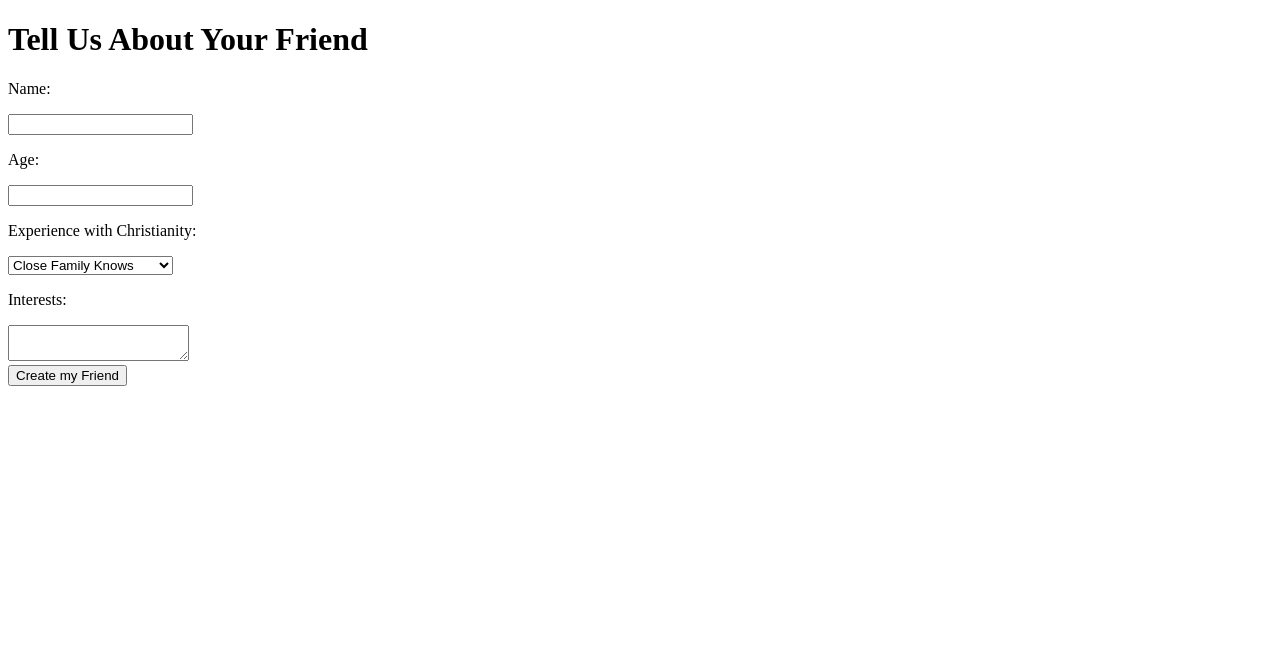
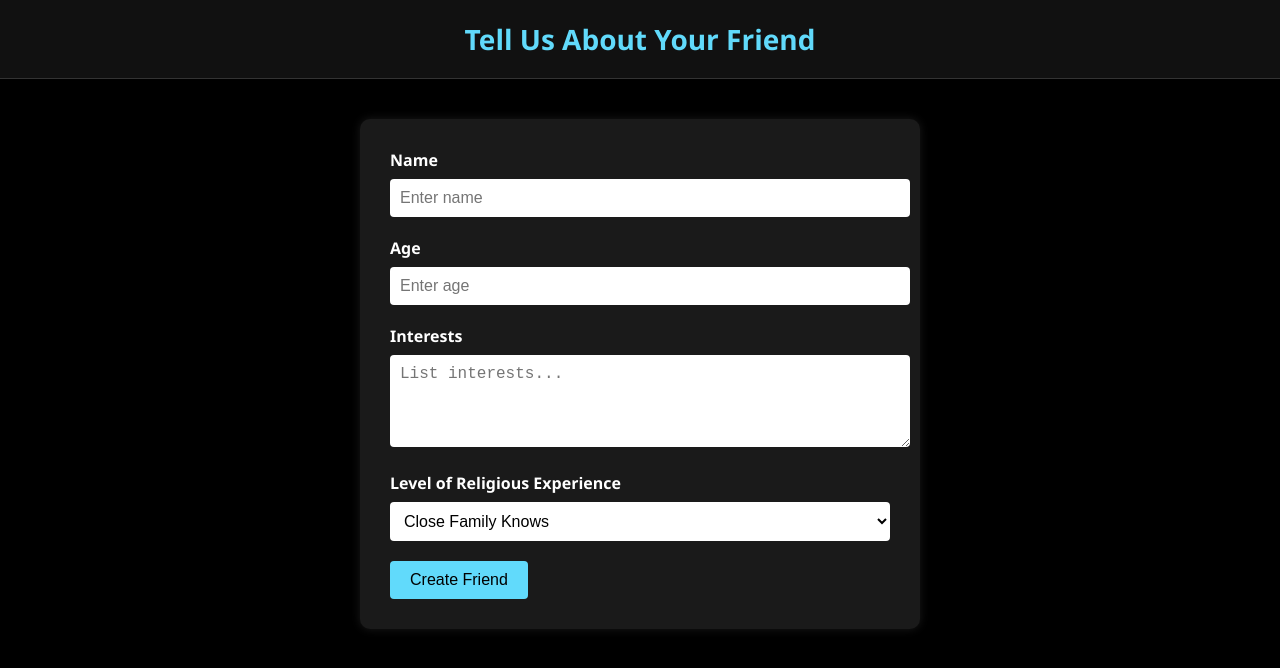
Before and after one commit to mattdocherty314/faithtech2025_hackathon, a website: page frontend/persona.html in a window 1280 px wide. Drawn offline with Linux system fonts and the light colour scheme.

Commit message:
Restyled the persona creation page (via CoPilot)

```diff
--- a/frontend/persona.html
+++ b/frontend/persona.html
@@ -5,12 +5,21 @@
     <meta name="viewport" content="width=device-width, initial-scale=1.0">
     <title>Create Your Friend</title>
     <script src="/scripts/create-friend.js"></script>
+    <link rel="stylesheet" href="/styles/persona.css">
 </head>
 <body>
-    <h1>Tell Us About Your Friend</h1>
-    <p>Name: </p><input id="name">
-    <p>Age: </p><input id="age" type="number">
-    <p>Experience with Christianity: </p>
+    <header>Tell Us About Your Friend</header>
+    <form>
+        <label for="name">Name</label>
+        <input type="text" id="name" placeholder="Enter name">
+
+        <label for="age">Age</label>
+        <input type="number" id="age" placeholder="Enter age">
+
+        <label for="interests">Interests</label>
+        <textarea id="interests" rows="4" placeholder="List interests..."></textarea>
+
+        <label for="experience">Level of Religious Experience</label>
         <select id="experience">
             <option value="1">Close Family Knows</option>
             <option value="2">Extended Family Knows</option>
@@ -19,8 +28,8 @@
             <option value="5">Heard Whispers</option>
             <option value="6">Under A Rock</option>
         </select>
-    <p>Interests: </p>
-    <textarea id="interests"></textarea>
-    <br/><button id="create">Create my Friend</button>
+
+        <button id="create">Create Friend</button>
+    </form>
 </body>
 </html>
--- /dev/null
+++ b/public/styles/persona.css
@@ -0,0 +1,78 @@
+body {
+    margin: 0;
+    padding: 0;
+    font-family: 'Segoe UI', sans-serif;
+    background-color: #000;
+    color: #fff;
+    display: flex;
+    flex-direction: column;
+    align-items: center;
+    min-height: 100vh;
+}
+
+header {
+    background-color: #111;
+    width: 100%;
+    padding: 20px;
+    text-align: center;
+    font-size: 28px;
+    font-weight: bold;
+    color: #61dafb;
+    border-bottom: 1px solid #333;
+}
+
+form {
+    margin-top: 40px;
+    background-color: #1a1a1a;
+    padding: 30px;
+    border-radius: 10px;
+    width: 90%;
+    max-width: 500px;
+    box-shadow: 0 0 10px rgba(255,255,255,0.1);
+}
+
+label {
+    display: block;
+    margin-bottom: 8px;
+    font-weight: bold;
+}
+
+input, textarea, select {
+    width: 100%;
+    padding: 10px;
+    margin-bottom: 20px;
+    border: none;
+    border-radius: 4px;
+    font-size: 16px;
+}
+
+input, textarea {
+    background-color: #fff;
+    color: #000;
+}
+
+select {
+    background-color: #fff;
+    color: #000;
+}
+
+button {
+    padding: 10px 20px;
+    font-size: 16px;
+    border: none;
+    border-radius: 4px;
+    background-color: #61dafb;
+    color: #000;
+    cursor: pointer;
+}
+
+button:hover {
+    background-color: #4fc3f7;
+}
+
+footer {
+    margin-top: auto;
+    padding: 20px;
+    font-size: 14px;
+    color: #aaa;
+}
```
Lines whose indentation alone changed are shown as unchanged.
